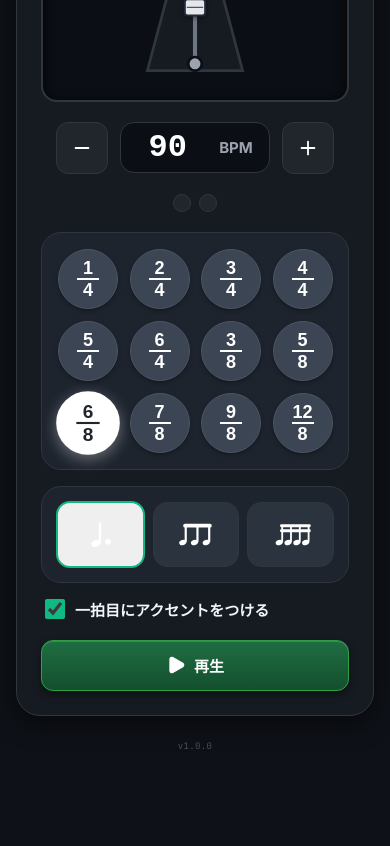
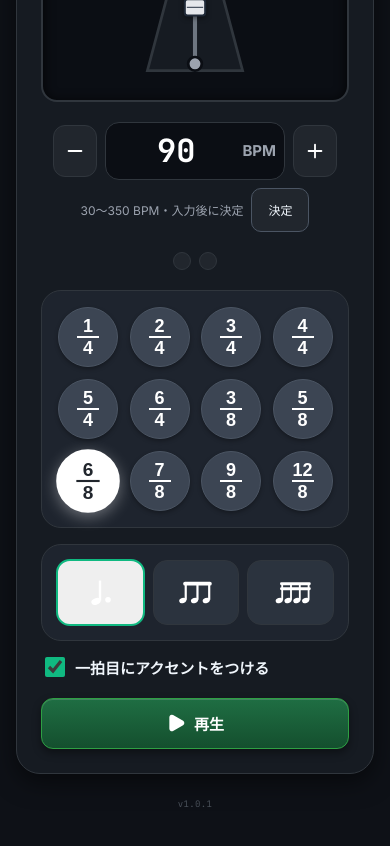
Before and after one commit to CharlieARPK/VoiceRecorder, a React (Vite) app: page / in a window 390 px wide. Shown: the part 1500-2346 px from the top of the page. Before the commit the page ends 2312 px from the top, so only its background shows below. Built offline with nearby package versions, Linux system fonts and the light colour scheme.

Commit message:
Fix mobile tempo editing and raise maximum to 350 BPM

```diff
--- a/src/components/MetronomeCard.jsx
+++ b/src/components/MetronomeCard.jsx
@@ -1,5 +1,14 @@
 import React, { useState, useEffect, useRef, useCallback } from 'react';
 import { Play, Pause, Plus, Minus } from 'lucide-react';
+
+const MIN_BPM = 30;
+const MAX_BPM = 350;
+
+function resolveTempo(text, fallback) {
+  if (text.trim() === '') return fallback;
+  const value = Number(text);
+  return Number.isFinite(value) ? Math.max(MIN_BPM, Math.min(MAX_BPM, Math.round(value))) : fallback;
+}
 
 const TIME_SIGNATURES = [
   [1, 4], [2, 4], [3, 4], [4, 4],
@@ -10,6 +19,10 @@ const TIME_SIGNATURES = [
 export default function MetronomeCard() {
   const [isPlaying, setIsPlaying] = useState(false);
   const [bpm, setBpm] = useState(90);
+  // Keep editing text separate so deleting digits never changes the running tempo.
+  const [bpmDraft, setBpmDraft] = useState('90');
+  const [tempoMessage, setTempoMessage] = useState('');
+  const bpmInputRef = useRef(null);
   const [timeSig, setTimeSig] = useState([6, 8]); // [beats, noteValue]
   const [subdivision, setSubdivision] = useState(1);
   const [accentFirstBeat, setAccentFirstBeat] = useState(true);
@@ -25,6 +38,27 @@ export default function MetronomeCard() {
   const timeSigRef = useRef([6, 8]);
   const subRef = useRef(1);
   const accentRef = useRef(true);
+
+  const applyTempo = (value) => {
+    bpmRef.current = value;
+    setBpm(value);
+    setBpmDraft(String(value));
+  };
+
+  const commitTempo = () => {
+    const next = resolveTempo(bpmDraft, bpmRef.current);
+    const wasEmpty = bpmDraft.trim() === '';
+    const wasClamped = !wasEmpty && Number(bpmDraft) !== next;
+    applyTempo(next);
+    setTempoMessage(wasEmpty
+      ? `空欄のため ${next} BPM を維持しました`
+      : wasClamped ? `設定範囲は30〜350 BPMです。${next} BPMに調整しました` : '');
+  };
+
+  const adjustTempo = (delta) => {
+    applyTempo(resolveTempo(String(resolveTempo(bpmDraft, bpmRef.current) + delta), bpmRef.current));
+    setTempoMessage('');
+  };
 
   useEffect(() => {
     bpmRef.current = bpm;
@@ -225,35 +259,65 @@ export default function MetronomeCard() {
       </div>
 
       {/* (-) [ 90 ] (+) right next to numeric input */}
-      <div className="row-nowrap">
+      <div className="tempo-controls">
         <button
-          onClick={() => setBpm(Math.max(30, bpm - 1))}
+          type="button"
+          onClick={() => adjustTempo(-1)}
           className="btn-plus-minus"
           title="-1"
+          aria-label="テンポを1 BPM下げる"
         >
           <Minus style={{ width: '22px', height: '22px' }} />
         </button>
 
-        <div style={{ display: 'flex', alignItems: 'center', gap: '6px', background: '#0b0e14', border: '1px solid #30363d', borderRadius: '14px', padding: '6px 16px' }}>
+        <div className="tempo-field">
           <input
-            type="number"
-            min="30"
-            max="300"
-            value={bpm}
-            onChange={(e) => setBpm(Math.max(30, Math.min(300, Number(e.target.value) || 90)))}
-            style={{ width: '76px', background: 'transparent', border: 'none', color: '#ffffff', fontSize: '32px', fontWeight: 'bold', textAlign: 'center', fontFamily: 'monospace', outline: 'none' }}
+            ref={bpmInputRef}
+            type="text"
+            inputMode="numeric"
+            pattern="[0-9]*"
+            enterKeyHint="done"
+            autoComplete="off"
+            aria-label="テンポ（BPM）"
+            aria-describedby="tempo-help"
+            value={bpmDraft}
+            onFocus={(e) => e.currentTarget.select()}
+            onChange={(e) => {
+              const text = e.target.value.normalize('NFKC');
+              if (/^[0-9]*$/.test(text)) {
+                setBpmDraft(text);
+                setTempoMessage('');
+              }
+            }}
+            onBlur={commitTempo}
+            onKeyDown={(e) => {
+              if (e.key === 'Enter') {
+                e.preventDefault();
+                e.currentTarget.blur();
+              }
+            }}
           />
           <span style={{ fontSize: '15px', fontWeight: 'bold', color: '#9ca3af' }}>BPM</span>
         </div>
 
         <button
-          onClick={() => setBpm(Math.min(300, bpm + 1))}
+          type="button"
+          onClick={() => adjustTempo(1)}
           className="btn-plus-minus"
           title="+1"
+          aria-label="テンポを1 BPM上げる"
         >
           <Plus style={{ width: '22px', height: '22px' }} />
         </button>
       </div>
+      <div className="tempo-edit-actions">
+        <span id="tempo-help">30〜350 BPM・入力後に決定</span>
+        <button type="button" className="tempo-done" onClick={() => {
+          commitTempo();
+          bpmInputRef.current?.blur();
+        }}>決定</button>
+      </div>
+      <p className="tempo-feedback" role="status">{tempoMessage}</p>
 
       {/* Beat step indicators */}
       <div style={{ display: 'flex', flexWrap: 'wrap', justifyContent: 'center', gap: '8px', margin: '20px 0' }}>
--- a/src/index.css
+++ b/src/index.css
@@ -280,6 +280,84 @@ body {
   margin: 16px 0 !important;
 }
 
+.tempo-controls {
+  display: grid;
+  grid-template-columns: 44px minmax(0, 180px) 44px;
+  justify-content: center;
+  align-items: center;
+  gap: 8px;
+  margin-top: 16px;
+}
+
+.tempo-controls .btn-plus-minus {
+  width: 44px !important;
+  height: 52px !important;
+  touch-action: manipulation;
+}
+
+.tempo-field {
+  display: flex;
+  align-items: center;
+  min-width: 0;
+  gap: 4px;
+  padding: 6px 8px;
+  background: #0b0e14;
+  border: 1px solid #30363d;
+  border-radius: 14px;
+}
+
+.tempo-field:focus-within {
+  border-color: #34d399;
+  box-shadow: 0 0 0 2px rgba(52, 211, 153, 0.2);
+}
+
+.tempo-field input {
+  width: 100%;
+  min-width: 0;
+  min-height: 44px;
+  background: transparent;
+  border: 0;
+  color: #fff;
+  font: bold 32px var(--font-mono);
+  text-align: center;
+  outline: none;
+}
+
+.tempo-edit-actions {
+  display: flex;
+  justify-content: center;
+  align-items: center;
+  flex-wrap: wrap;
+  gap: 8px;
+  margin-top: 8px;
+  color: #9ca3af;
+  font-size: 12px;
+}
+
+.tempo-done {
+  min-height: 44px;
+  padding: 8px 16px;
+  border: 1px solid #4b5563;
+  border-radius: 10px;
+  background: #21262d;
+  color: #f0f6fc;
+  font: inherit;
+  cursor: pointer;
+  touch-action: manipulation;
+}
+
+.tempo-done:focus-visible {
+  outline: 2px solid #34d399;
+  outline-offset: 2px;
+}
+
+.tempo-feedback {
+  color: #9ca3af;
+  font-size: 12px;
+  line-height: 1.5;
+  margin-top: 4px;
+}
+
 /* Square (+)/(-) Buttons */
 .btn-plus-minus {
   width: 52px !important;
--- a/src/version.js
+++ b/src/version.js
@@ -1 +1 @@
-export const APP_VERSION = '1.0.0';
+export const APP_VERSION = '1.0.1';
```
